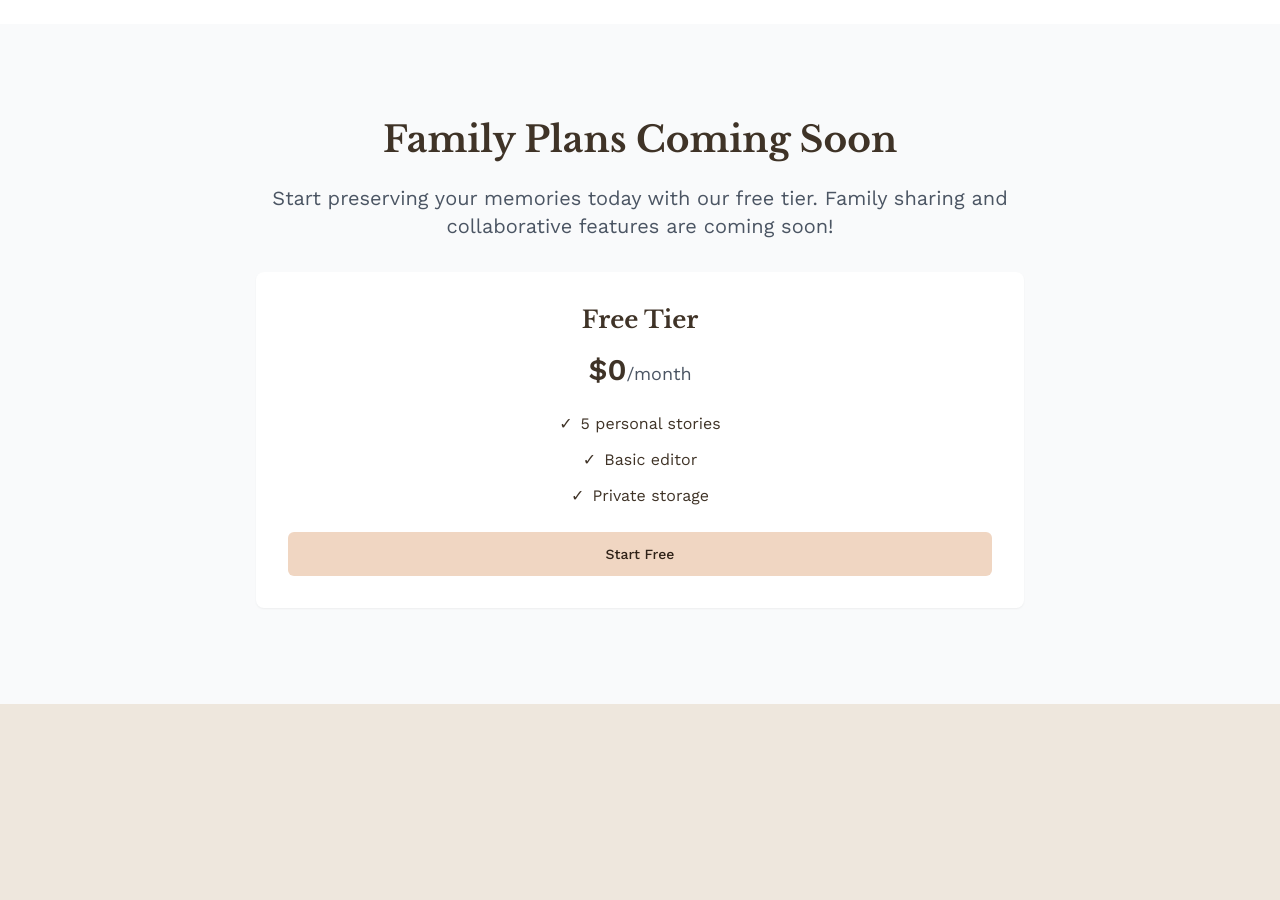
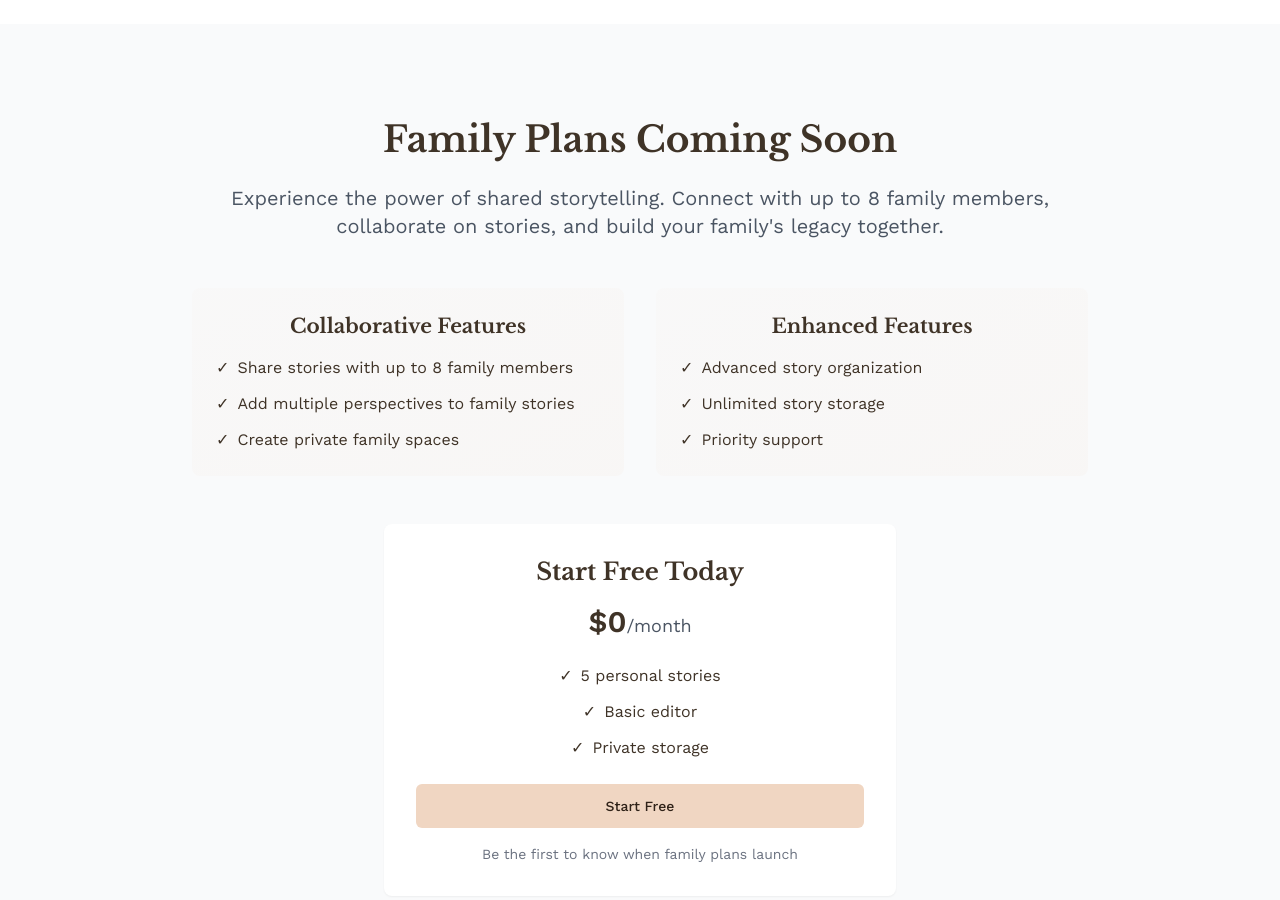
Before and after one commit to paul-pettit/tale-gatherer-bot, a React (Vite) app: page / in a window 1280 px wide. Shown: the part 1060-1960 px from the top of the page. Before the commit the page ends 1764 px from the top, so only its background shows below. Built offline with nearby package versions, Linux system fonts and the light colour scheme.

Commit message:
Improve family plan details
Refined the description of the family plan to make it more enticing and engaging, acting as a teaser for potential subscribers.

```diff
--- a/src/pages/Index.tsx
+++ b/src/pages/Index.tsx
@@ -1,3 +1,4 @@
+
 import { Button } from "@/components/ui/button";
 import { useNavigate } from "react-router-dom";
 import { useAuth } from "@/hooks/useAuth";
@@ -123,15 +124,55 @@ export default function Index() {
       {/* Family Plans Section */}
       <div className="py-24 bg-gray-50">
         <div className="container mx-auto px-4">
-          <div className="max-w-3xl mx-auto text-center">
-            <h2 className="text-3xl md:text-4xl font-bold mb-6">
-              Family Plans Coming Soon
-            </h2>
-            <p className="text-xl text-gray-600 mb-8">
-              Start preserving your memories today with our free tier. Family sharing and collaborative features are coming soon!
-            </p>
-            <div className="bg-white rounded-lg p-8 shadow-sm">
-              <h3 className="text-2xl font-semibold mb-4">Free Tier</h3>
+          <div className="max-w-4xl mx-auto text-center">
+            <div className="mb-12">
+              <h2 className="text-3xl md:text-4xl font-bold mb-6">
+                Family Plans Coming Soon
+              </h2>
+              <p className="text-xl text-gray-600">
+                Experience the power of shared storytelling. Connect with up to 8 family members, collaborate on stories, and build your family's legacy together.
+              </p>
+            </div>
+
+            <div className="grid md:grid-cols-2 gap-8 mb-12">
+              <div className="bg-gradient-to-br from-primary/5 to-primary/10 rounded-lg p-6">
+                <h3 className="text-xl font-semibold mb-4">Collaborative Features</h3>
+                <ul className="space-y-3 text-left">
+                  <li className="flex items-center">
+                    <span className="mr-2">✓</span>
+                    Share stories with up to 8 family members
+                  </li>
+                  <li className="flex items-center">
+                    <span className="mr-2">✓</span>
+                    Add multiple perspectives to family stories
+                  </li>
+                  <li className="flex items-center">
+                    <span className="mr-2">✓</span>
+                    Create private family spaces
+                  </li>
+                </ul>
+              </div>
+              <div className="bg-gradient-to-br from-primary/5 to-primary/10 rounded-lg p-6">
+                <h3 className="text-xl font-semibold mb-4">Enhanced Features</h3>
+                <ul className="space-y-3 text-left">
+                  <li className="flex items-center">
+                    <span className="mr-2">✓</span>
+                    Advanced story organization
+                  </li>
+                  <li className="flex items-center">
+                    <span className="mr-2">✓</span>
+                    Unlimited story storage
+                  </li>
+                  <li className="flex items-center">
+                    <span className="mr-2">✓</span>
+                    Priority support
+                  </li>
+                </ul>
+              </div>
+            </div>
+
+            <div className="bg-white rounded-lg p-8 shadow-sm max-w-lg mx-auto">
+              <h3 className="text-2xl font-semibold mb-4">Start Free Today</h3>
               <div className="text-3xl font-bold mb-6">$0<span className="text-lg font-normal text-gray-600">/month</span></div>
               <ul className="space-y-3 mb-6">
                 <li className="flex items-center justify-center">
@@ -154,6 +195,9 @@ export default function Index() {
               >
                 Start Free
               </Button>
+              <p className="text-sm text-gray-500 mt-4">
+                Be the first to know when family plans launch
+              </p>
             </div>
           </div>
         </div>
```
